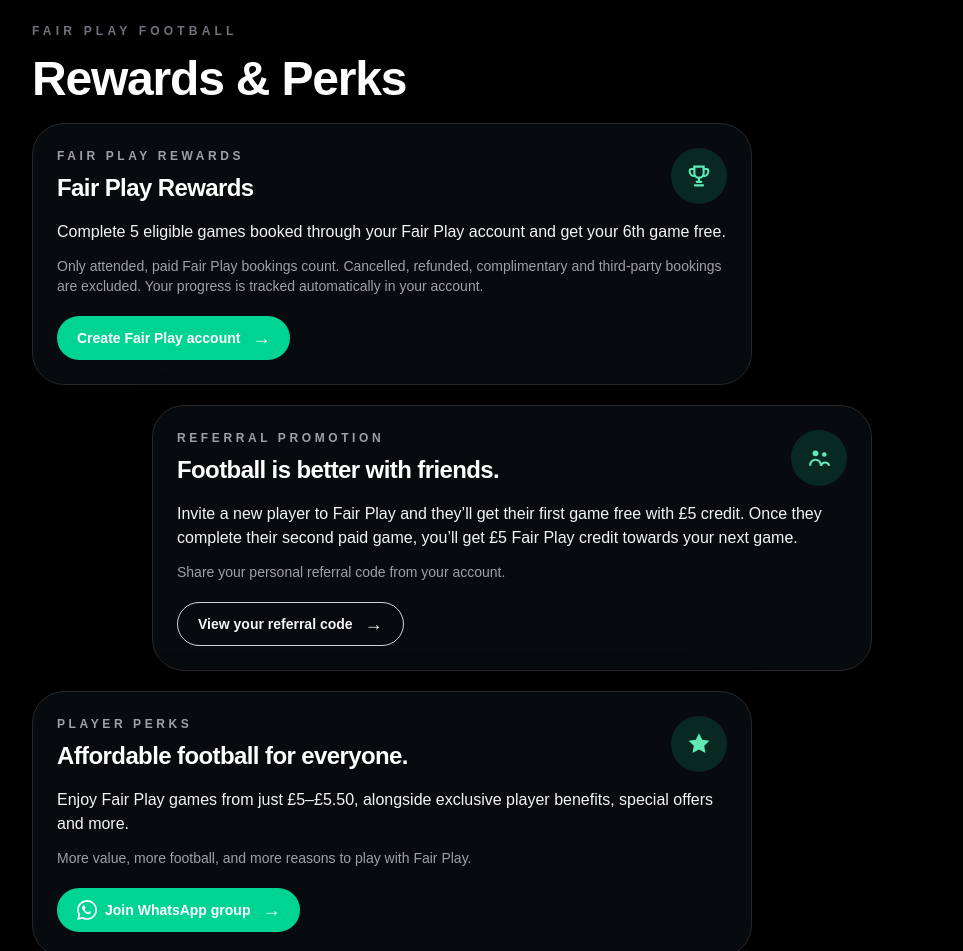
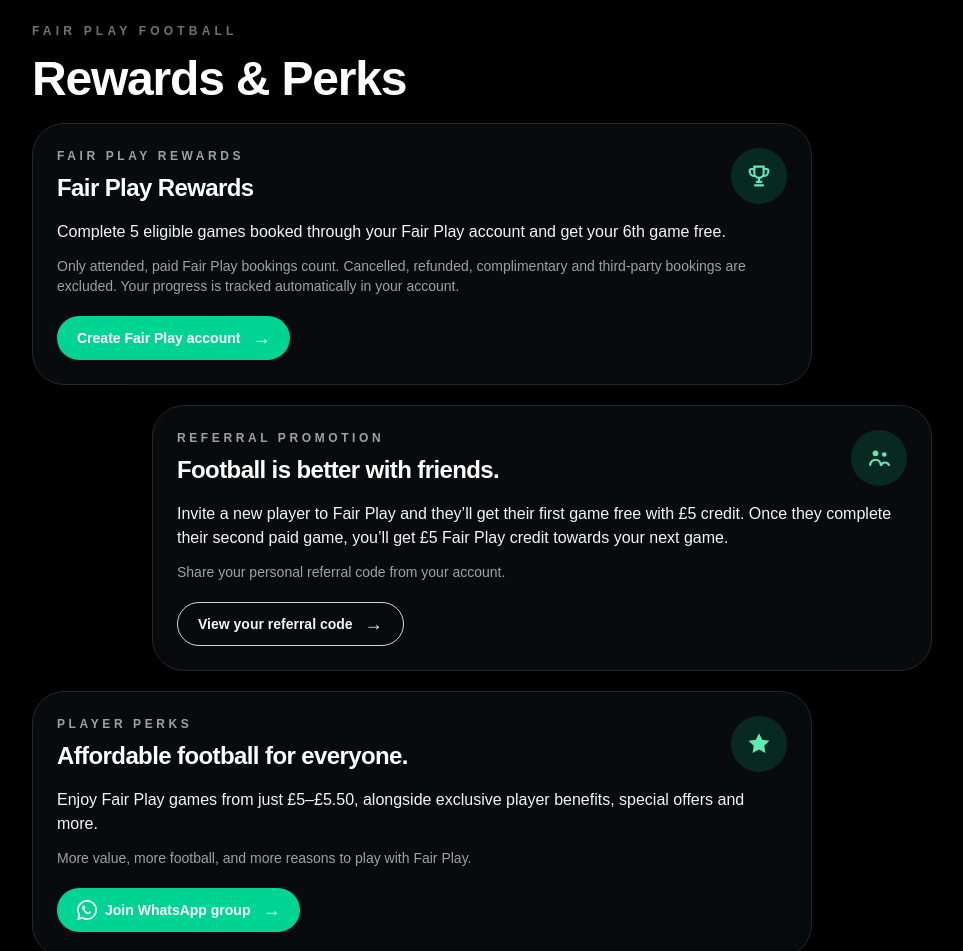
Before and after one commit to jasminhadzic3-ops/fair-play-football, a Next.js app: page /rewards in a window 1280 px wide. Shown: the part 101-1052 px from the top of the page, without its empty margins (96-1059 px from the left). Built offline with nearby package versions, Linux system fonts and the light colour scheme; no server answers.

Commit message:
fix(rewards): refine rewards page actions and width

```diff
--- a/components/rewards/RewardsPageClient.tsx
+++ b/components/rewards/RewardsPageClient.tsx
@@ -1,9 +1,7 @@
 "use client";
 
-import { useEffect, useState } from "react";
 import Link from "next/link";
 import BackButton from "@/components/rewards/BackButton";
-import { supabase } from "@/lib/supabase";
 
 const whatsappCommunityUrl = "https://chat.whatsapp.com/JAGpOaEd8jf2njevCRK7JE?mode=gi_t";
 
@@ -30,16 +28,6 @@
 const outlineButtonClass = "inline-flex min-h-11 items-center justify-center rounded-full border border-zinc-300 px-5 text-sm font-bold text-zinc-100 transition hover:border-white hover:bg-white/5 focus:outline-none focus:ring-2 focus:ring-zinc-300/60";
 
 export default function RewardsPageClient() {
-  const [isLoggedIn, setIsLoggedIn] = useState(false);
-
-  useEffect(() => {
-    let isMounted = true;
-    void supabase.auth.getUser().then(({ data }) => {
-      if (isMounted) setIsLoggedIn(Boolean(data.user));
-    });
-    return () => { isMounted = false; };
-  }, []);
-
   return (
     <main className="min-h-screen bg-black px-6 py-10 text-white sm:py-14">
       <div className="mx-auto max-w-5xl">
@@ -50,16 +38,16 @@
         </header>
 
         <div className="space-y-8 lg:space-y-5">
-          <section className={`${cardClass} lg:mr-auto lg:max-w-[720px]`}>
+          <section className={`${cardClass} lg:mr-auto lg:max-w-[780px]`}>
             <div className={iconClass}><RewardIcon name="trophy" /></div>
             <p className={labelClass}>Fair Play Rewards</p>
             <h2 className="mt-3 max-w-[calc(100%-4rem)] text-2xl font-extrabold tracking-tight text-white sm:mt-2">Fair Play Rewards</h2>
             <p className="mt-5 max-w-4xl text-base leading-7 text-zinc-100 sm:mt-4 sm:leading-6">Complete 5 eligible games booked through your Fair Play account and get your 6th game free.</p>
             <p className="mt-4 max-w-4xl text-sm leading-6 text-zinc-400 sm:mt-3 sm:leading-5">Only attended, paid Fair Play bookings count. Cancelled, refunded, complimentary and third-party bookings are excluded. Your progress is tracked automatically in your account.</p>
-            <div className="mt-6 sm:mt-5"><Link href={isLoggedIn ? "/wallet" : "/?sign_in=1"} className={primaryButtonClass}>{isLoggedIn ? "View your rewards" : "Create Fair Play account"}<span className="ml-3 text-lg" aria-hidden="true">→</span></Link></div>
+            <div className="mt-6 sm:mt-5"><Link href="/?sign_in=1" className={primaryButtonClass}>Create Fair Play account<span className="ml-3 text-lg" aria-hidden="true">→</span></Link></div>
           </section>
 
-          <section className={`${cardClass} lg:ml-[120px] lg:max-w-[720px]`}>
+          <section className={`${cardClass} lg:ml-[120px] lg:max-w-[780px]`}>
             <div className={iconClass}><RewardIcon name="people" /></div>
             <p className={labelClass}>Referral promotion</p>
             <h2 className="mt-3 max-w-[calc(100%-4rem)] text-2xl font-extrabold tracking-tight text-white sm:mt-2">Football is better with friends.</h2>
@@ -68,7 +56,7 @@
             <div className="mt-6 sm:mt-5"><button type="button" disabled className={`${outlineButtonClass} cursor-not-allowed`} aria-disabled="true">View your referral code <span className="ml-3 text-lg" aria-hidden="true">→</span></button></div>
           </section>
 
-          <section className={`${cardClass} lg:mr-auto lg:max-w-[720px]`}>
+          <section className={`${cardClass} lg:mr-auto lg:max-w-[780px]`}>
             <div className={iconClass}><RewardIcon name="star" /></div>
             <p className={labelClass}>Player Perks</p>
             <h2 className="mt-3 max-w-[calc(100%-4rem)] text-2xl font-extrabold tracking-tight text-white sm:mt-2">Affordable football for everyone.</h2>
```
